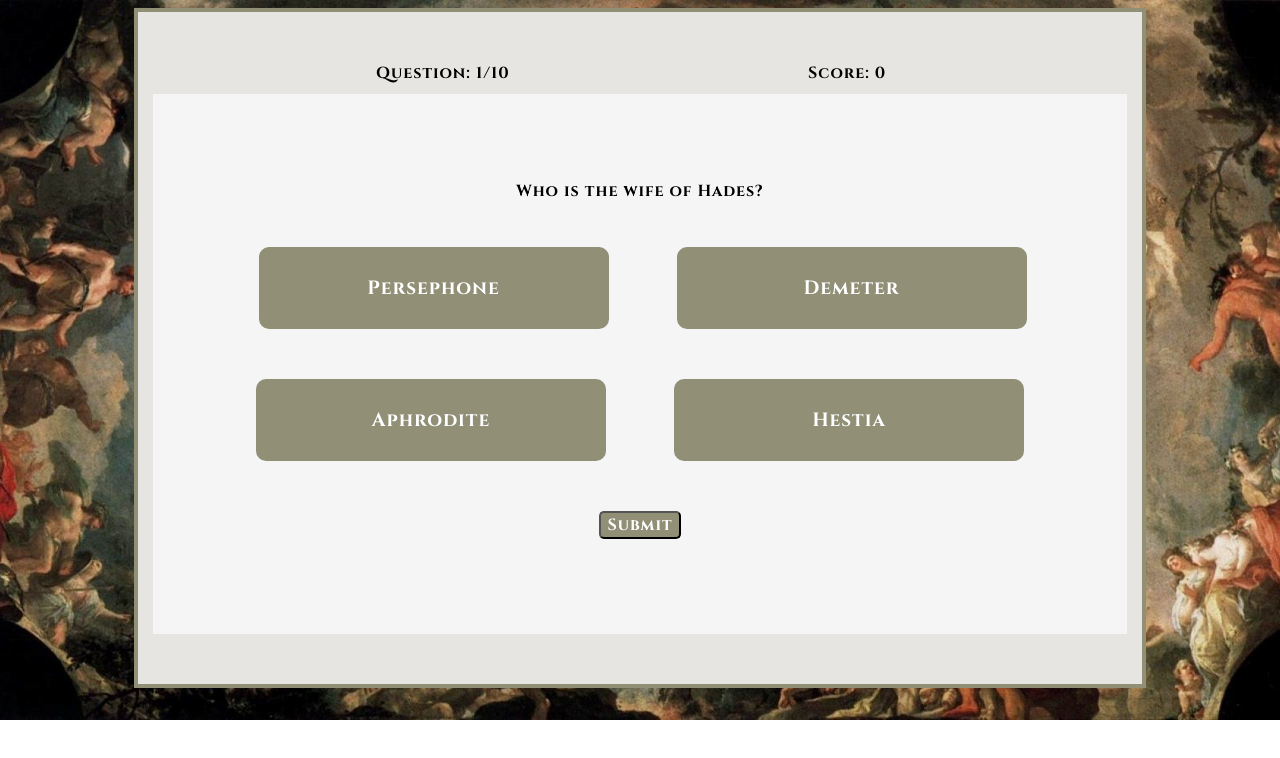
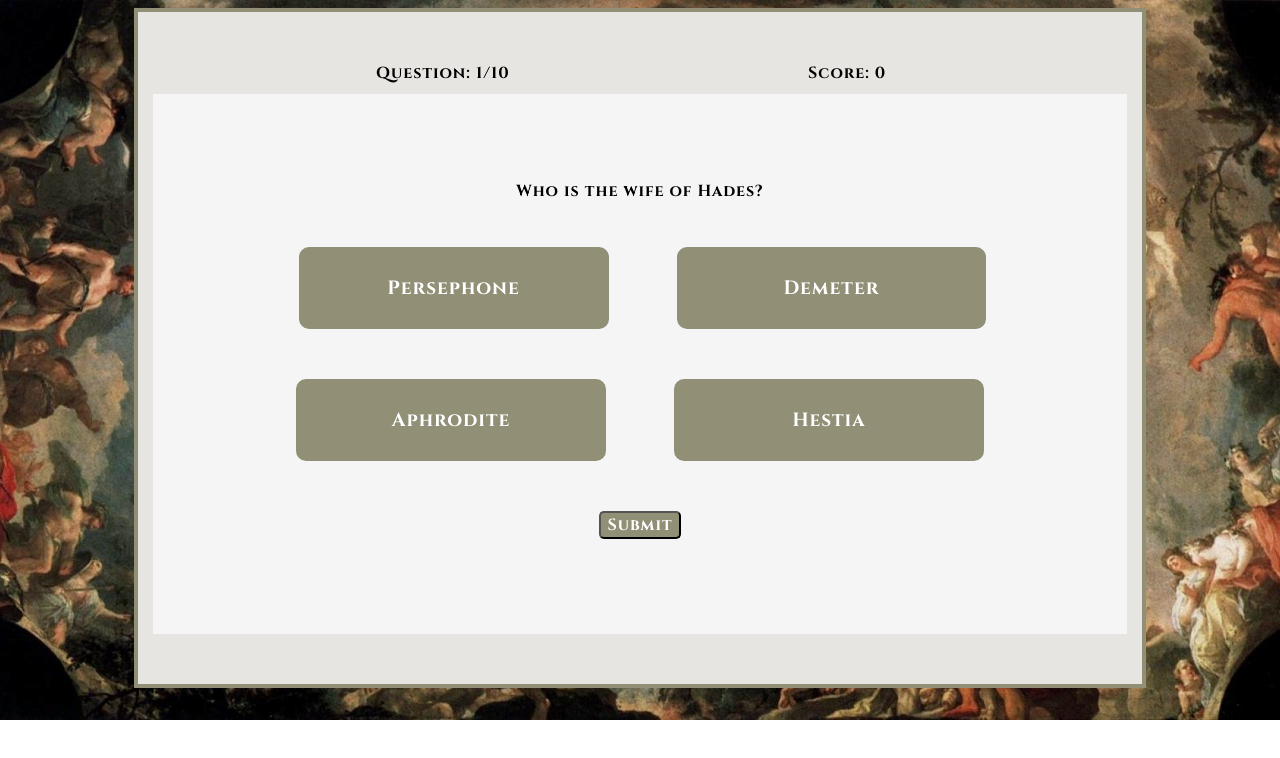
Before and after one commit to mlucsterling/Epic-Greek-Mythology-Quiz, a plain HTML site: page index.html in a window 1280 px wide. Both pictures are taken after a click on the button "Begin Quest". Drawn offline with nearby package versions, Linux system fonts and the light colour scheme.

Commit message:
slight change to how buttons are sized

```diff
--- a/main.css
+++ b/main.css
@@ -135,7 +135,7 @@ input {
 /*general styling for possible answers*/
 label {
     display: inline-block;
-    width: 350px;
+    width: 35%;
     font-size: larger;
     padding: 25px 50px;
     margin: 25px;
```
